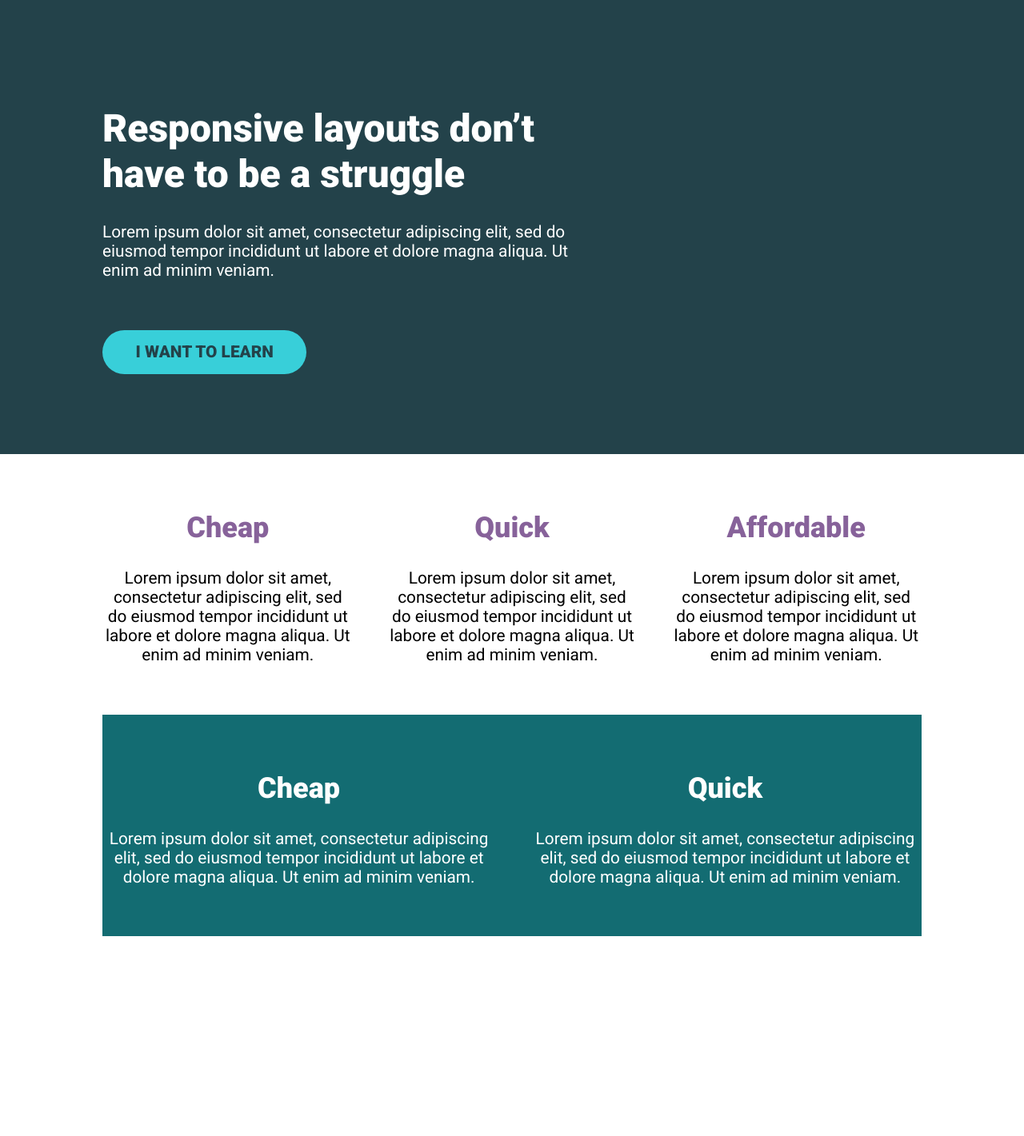
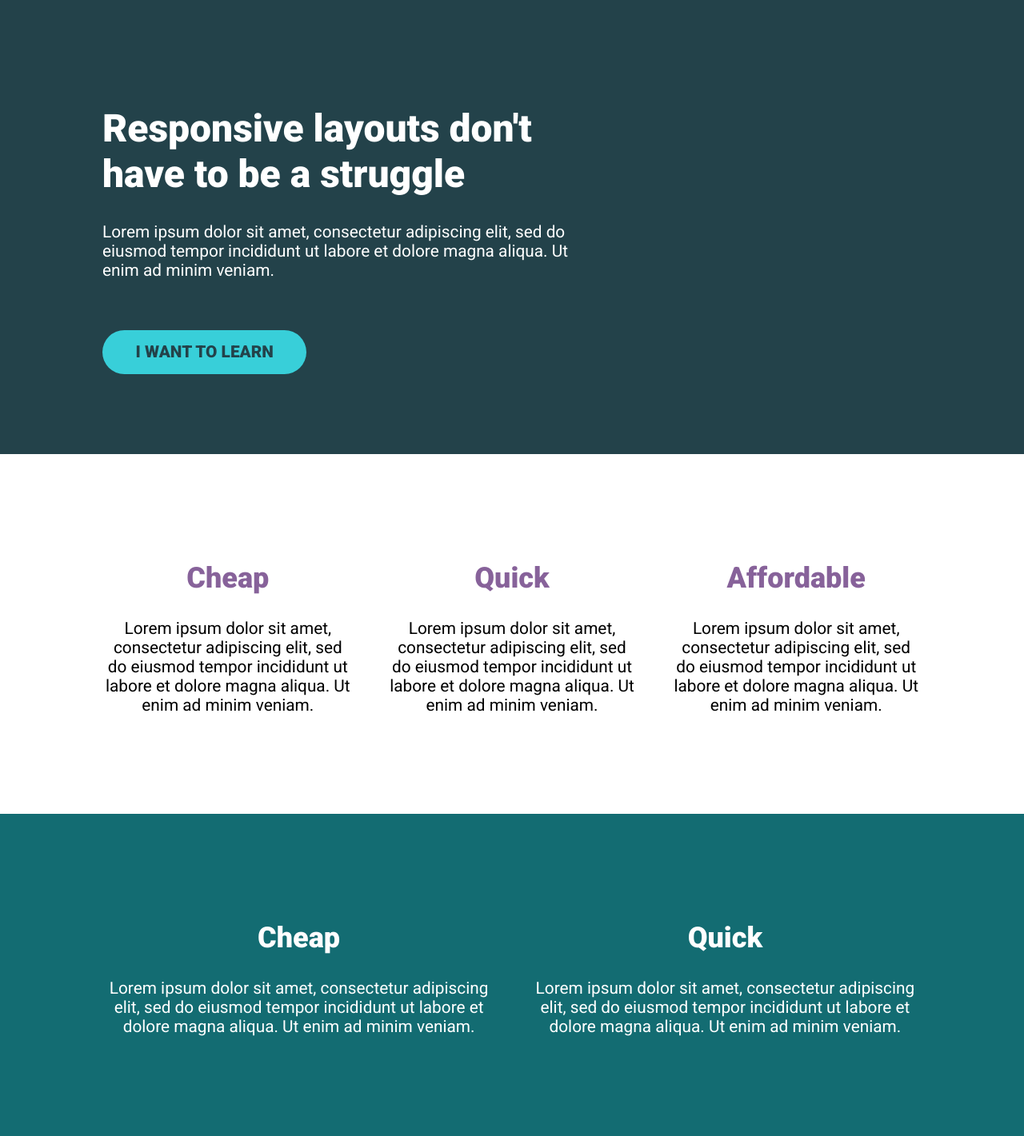
Before and after one commit to gvtrindade/KP-21-day-challenge, a plain HTML site: page challenge04/index.html in a window 1280 px wide. Shown: the whole page at 80% size. Before the commit the page ends 1171 px from the top, so only its background shows below. Drawn offline with Linux system fonts and the light colour scheme.

Commit message:
Corrigir desafio 04

```diff
--- a/challenge04/index.html
+++ b/challenge04/index.html
@@ -1,20 +1,19 @@
 <!DOCTYPE html>
 <html lang="en">
+
 <head>
   <meta charset="UTF-8" />
   <meta name="viewport" content="width=device-width, initial-scale=1.0" />
   <title>Day 08</title>
-    <link
-      href="https://fonts.googleapis.com/css2?family=Roboto:wght@400;900&display=swap"
-      rel="stylesheet"
-    />
+  <link href="https://fonts.googleapis.com/css2?family=Roboto:wght@400;900&display=swap" rel="stylesheet" />
   <link rel="stylesheet" href="style.css" />
 </head>
+
 <body>
   <div class="hero">
     <div class="container">
       <div class="hero__text">
-          <h1>Responsive layouts don’t have to be a struggle</h1>
+        <h1>Responsive layouts don't have to be a struggle</h1>
         <p>
           Lorem ipsum dolor sit amet, consectetur adipiscing elit, sed do
           eiusmod tempor incididunt ut labore et dolore magna aliqua. Ut enim
@@ -24,55 +23,60 @@
       </div>
     </div>
   </div>
-    <div class="container container--light">
+
+  <section class="three-col">
+    <div class="container">
       <div class="row">
         <div class="col">
           <h2>Cheap</h2>
           <p>
             Lorem ipsum dolor sit amet, consectetur adipiscing elit, sed do
-            eiusmod tempor incididunt ut labore et dolore magna aliqua. Ut enim
-            ad minim veniam.
+            eiusmod tempor incididunt ut labore et dolore magna aliqua. Ut
+            enim ad minim veniam.
           </p>
         </div>
         <div class="col">
           <h2>Quick</h2>
           <p>
             Lorem ipsum dolor sit amet, consectetur adipiscing elit, sed do
-            eiusmod tempor incididunt ut labore et dolore magna aliqua. Ut enim
-            ad minim veniam.
+            eiusmod tempor incididunt ut labore et dolore magna aliqua. Ut
+            enim ad minim veniam.
           </p>
         </div>
         <div class="col">
           <h2>Affordable</h2>
           <p>
             Lorem ipsum dolor sit amet, consectetur adipiscing elit, sed do
-            eiusmod tempor incididunt ut labore et dolore magna aliqua. Ut enim
-            ad minim veniam.
+            eiusmod tempor incididunt ut labore et dolore magna aliqua. Ut
+            enim ad minim veniam.
           </p>
         </div>
       </div>
     </div>
+  </section>
 
-
-    <div class="container container--dark">
+  <section class="two-col">
+    <div class="container">
       <div class="row">
         <div class="col">
           <h2>Cheap</h2>
           <p>
             Lorem ipsum dolor sit amet, consectetur adipiscing elit, sed do
-            eiusmod tempor incididunt ut labore et dolore magna aliqua. Ut enim
-            ad minim veniam.
+            eiusmod tempor incididunt ut labore et dolore magna aliqua. Ut
+            enim ad minim veniam.
           </p>
         </div>
         <div class="col">
           <h2>Quick</h2>
           <p>
             Lorem ipsum dolor sit amet, consectetur adipiscing elit, sed do
-            eiusmod tempor incididunt ut labore et dolore magna aliqua. Ut enim
-            ad minim veniam.
+            eiusmod tempor incididunt ut labore et dolore magna aliqua. Ut
+            enim ad minim veniam.
           </p>
         </div>
       </div>
     </div>
+  </section>
 </body>
+
 </html>
--- a/challenge04/style.css
+++ b/challenge04/style.css
@@ -45,9 +45,18 @@ h2 {
   margin: 0 auto;
 }
 
-.container--dark{
-    background-color: #136C72;
-    color: white;
+.three-col {
+  padding: 3em 0;
+}
+
+.three-col h2 {
+  color: #87629a;
+}
+
+.two-col {
+  padding: 3em 0;
+  background-color: #136c72;
+  color: white;
 }
 
 .hero {
@@ -95,10 +104,6 @@ h2 {
   text-align: center;
 }
 
-.col + .col{
-    margin-left: 2em;
+.col+.col {
+  margin-left: 2em;
 }
-
-.container--light h2{
-    color: #87629A;
-}
```
Lines whose indentation alone changed are shown as unchanged.
